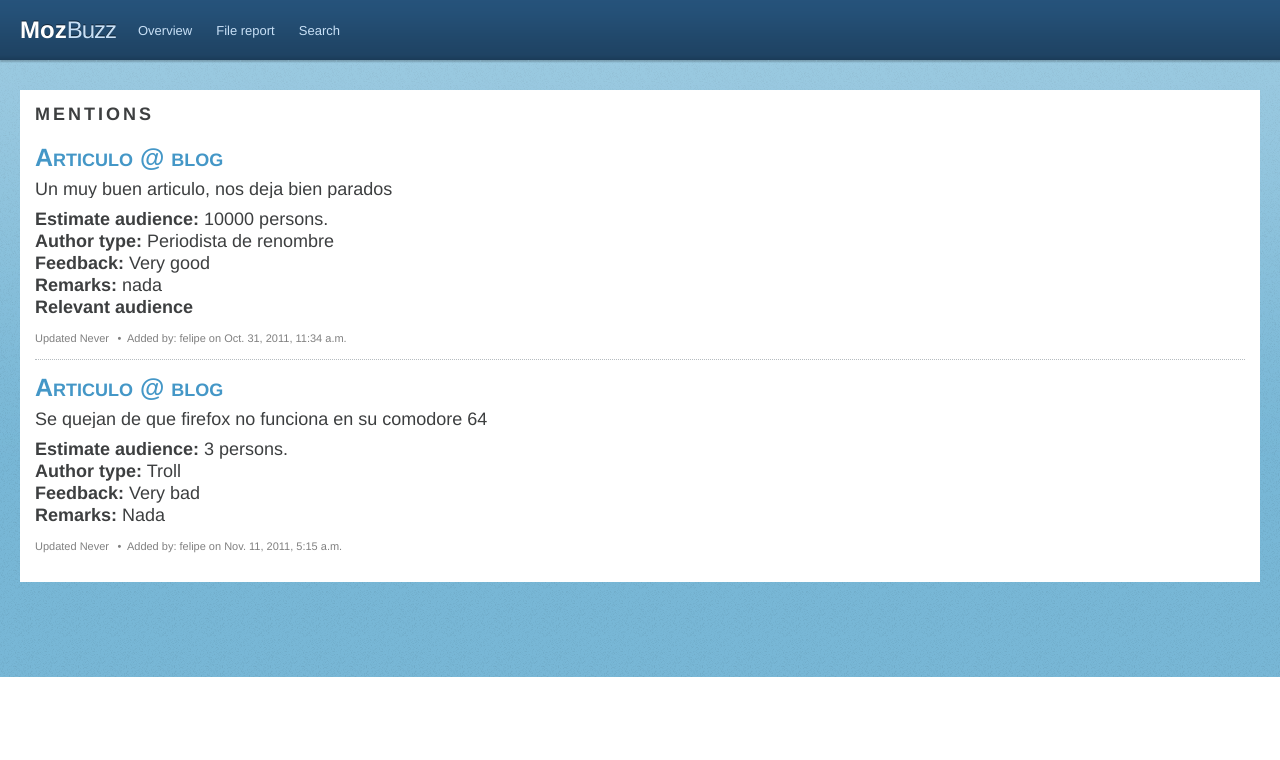
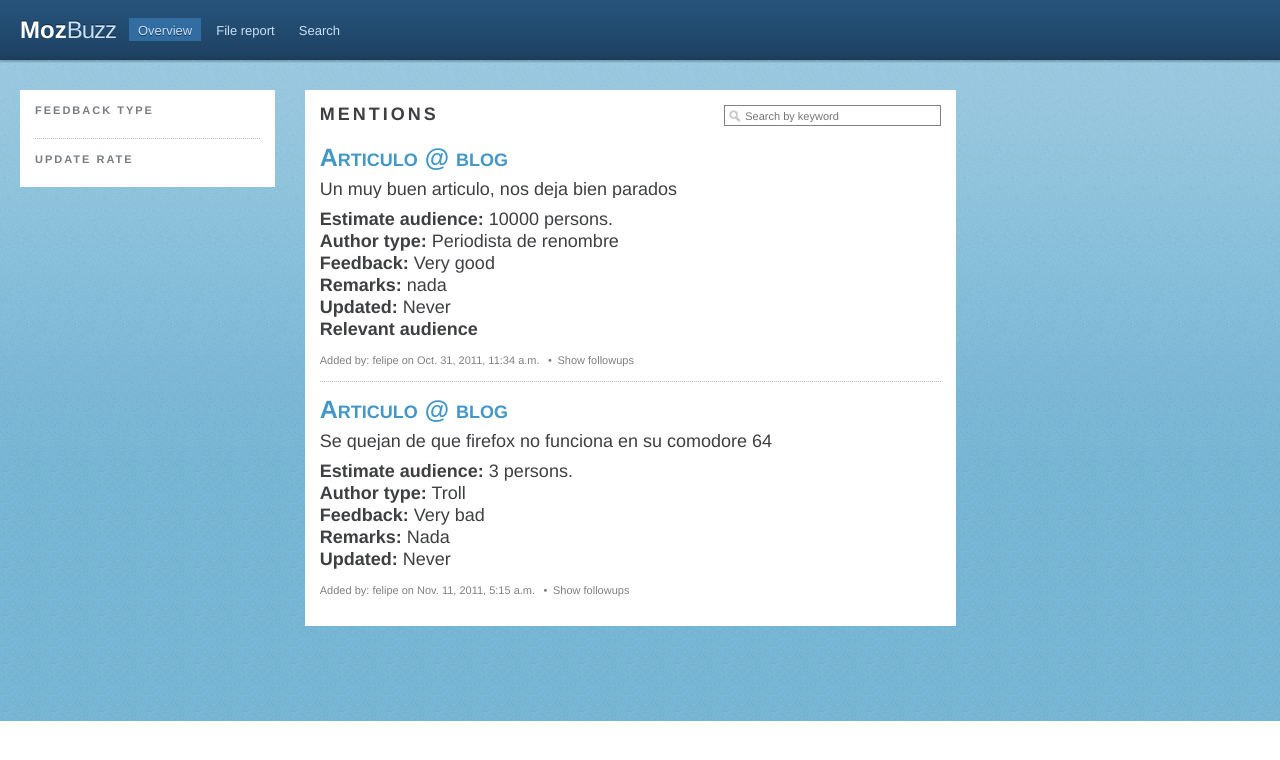
Before and after one commit to mozillahispano/mozbuzz, a Django app: template templates/buzz/index.html in a window 1280 px wide. Shown: the top 760 px of the page. Run offline with Django 3.2, Linux system fonts and the light colour scheme; the template is opened without the code that fills it: values that come from a table or form of the project are taken from there, others are empty; data comes from the database, SQL or seed files in the repository; parts of the project's set-up code (start-up, migrations or seed data) failed here and were passed over; some web fonts are replaced.

Commit message:
Basic search

```diff
--- a/media/css/mozbuzz.css
+++ b/media/css/mozbuzz.css
@@ -620,7 +620,7 @@ background-color: #B6BCC0;
 .choice li {
     display: inline;
 }
-.choice li a {
+.choice li a, .choice li button {
     display: inline-block;
     margin-right: .5em;
     margin-bottom: .5em;
@@ -630,8 +630,9 @@ background-color: #B6BCC0;
     line-height: 18px;
     padding: 0 .5em;
     -moz-border-radius: 3px;
+    border: none;
 }
-.choice li a:hover {
+.choice li a:hover, .choice li button:hover {
     background: #c1dcec;
 }
 .choice li a.selected {
@@ -765,10 +766,7 @@ background-color: #B6BCC0;
 #header li a:hover {
     background: #2a5b86;
 }
-#dashboard li a.dashboard,
-#search li a.dashboard,
-#themes li a.themes,
-#website_issues li a.issues {
+li a.navactive {
     background: #326da1;
     color: #fff;
     text-shadow: 0 1px 0 rgba(0,0,0, .5);
--- a/templates/buzz/index.html
+++ b/templates/buzz/index.html
@@ -1,7 +1,37 @@
-{% extends "template.html" %}
+{% extends "template.html" %}{% load i18n %}{% load query %}
 
 {% block main_content %}
+    <div class="col left">
+        <form class="block segments" method="get" action="">
+            {% for key,val in query%}
+            <input type="hidden" name="{{key}}" value="{{val}}"/>
+            {%endfor%}
+            <div id="feedback_type" class="choice">
+                <h3>{% trans "Feedback type" %}</h3>
+                <ul>
+                    {% for val,name in FEEDBACK_TYPES %}
+                    <li><a class="{% if query.feedback_type|query_equals:val %}selected{%endif%}" href="?{{ query|update_feedback:val|encode_query }}" title="{{name}}">{{name}}</a></li>
+                    {%endfor%}
+                </ul>
+            </div>
+            <div id="update_rate" class="choice">
+                <h3>{% trans "Update rate" %}</h3>
+                <ul>
+                    {% for val,name in UPDATE_RATE %}
+                    <li><a class="{% if query.update_rate|query_equals:val %}selected{%endif%}" href="?{{ query|update_rate:val|encode_query }}" title="{{name}}">{{name}}</a></li>
+                    {%endfor%}
+                </ul>
+            </div>
+        </form>
+    </div>
+    <div class="col middle wide">
         <div class="block">
+            <form id="kw-search" method="get" action="">
+                {% for key,val in query%}
+                <input type="hidden" name="{{key}}" value="{{val}}"/>
+                {%endfor%}
+                <input type="search" id="id_q" name="q" value="{{query.q}}" placeholder="{% trans "Search by keyword" %}">
+            </form>
             <h2>Mentions</h2>
                 <ul class="messages segmented mentions">
                 {% for mention in mentions %}
@@ -11,17 +41,18 @@
                             {{ mention.text }}
                         </p>
                         <ul class="info">
-                        <li><span>Estimate audience:</span> {{ mention.estimated_audience }} persons.</li>
-                        <li><span>Author type:</span> {{ mention.author_expertise }}</li>
-                        <li><span>Feedback:</span> {{ mention.get_feedback_display }}</li>
-                        <li><span>Remarks:</span> {{ mention.remarks }}</li>
+                            <li><span>{%trans "Estimate audience:"%}</span> {{ mention.estimated_audience }} persons.</li>
+                            <li><span>{%trans "Author type:"%}</span> {{ mention.author_expertise }}</li>
+                            <li><span>{%trans "Feedback:"%}</span> {{ mention.get_feedback_display }}</li>
+                            <li><span>{%trans "Remarks:"%}</span> {{ mention.remarks }}</li>
+                            <li><span>{%trans "Updated:"%}</span> {{ mention.get_update_rate_display }}</li>
                             {% if mention.relevant_audience %}
-                        <li><span>Relevant audience</span></li>
+                            <li><span>{%trans "Relevant audience"%}</span></li>
                             {% endif %}
                         </ul>
                         <ul class="meta">
-                        <li>Updated {{ mention.get_update_rate_display }}</li>
                             <li>Added by: {{ mention.creation_user }} on {{ mention.creation_date }}</li>
+                            <li>Show followups</li>
                         </ul>
                         <!--<h4>Follow-ups</h4>
                         {% for followup in mention.followups %}
@@ -41,4 +72,5 @@
                 {% endfor %}
             </ul>
         </div>
+    </div>
 {% endblock %}
--- a/templates/buzz/template.html
+++ b/templates/buzz/template.html
@@ -1,4 +1,4 @@
-{% load l10n %}<!DOCTYPE html>
+{% load i18n %}<!DOCTYPE html>
 <html>
   <head>
     <meta content="text/html; charset=UTF-8" http-equiv="Content-Type">
@@ -14,8 +14,8 @@
                     <a href="#TODO"><strong>Moz</strong>Buzz</a>
                 </h1>
                 <ul>
-                    <li><a class="" href="#TODO"><span>Overview</span></a></li>
-                    <li><a class="" href="#TODO"><span>File report</span></a></li>
+                    <li><a class="navactive" href="#TODO"><span>Overview</span></a></li>
+                    <li><a class="" href="admin/buzz/mention/add"><span>File report</span></a></li>
                     <li><a class="" href="#TODO"><span>Search</span></a></li>
                 </ul>
             </div>
```
Also changed, not shown: buzz/models.py (+17 -17 lines), buzz/search.py (added, +33 -0 lines), buzz/templatetags/query.py (added, +21 -0 lines), buzz/views.py (+6 -2 lines), buzz/templatetags/__init__.py (added). Lines whose indentation alone changed are shown as unchanged.
